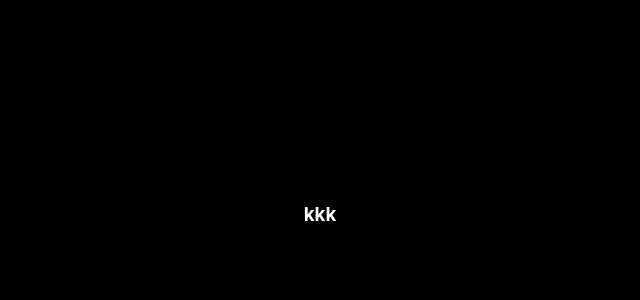
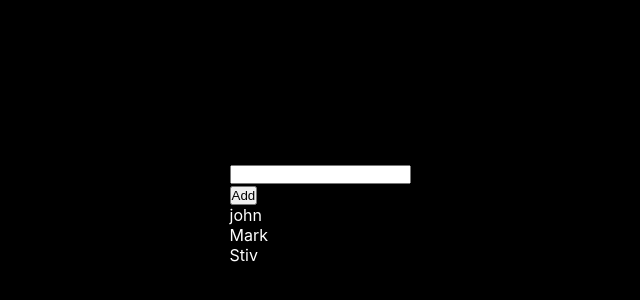
Before and after one commit to brown2882/adminPanel_exam, a React (Create React App) app: page /adminPanel in a window 1280 px wide. Shown: the part 186-486 px from the top of the page, without its empty margins (320-960 px from the left). Built offline with nearby package versions, Linux system fonts and the light colour scheme.

Commit message:
my commit redax

```diff
--- a/package.json
+++ b/package.json
@@ -9,9 +9,11 @@
     "react": "^18.2.0",
     "react-dom": "^18.2.0",
     "react-hook-form": "^7.45.4",
+    "react-redux": "^8.1.2",
     "react-router": "^6.15.0",
     "react-router-dom": "^6.15.0",
     "react-scripts": "5.0.1",
+    "redux": "^4.2.1",
     "sass": "^1.66.1",
     "web-vitals": "^2.1.4"
   },
--- a/src/assets/style/load.scss
+++ b/src/assets/style/load.scss
@@ -2,6 +2,14 @@
   margin: 0;
   padding: 0;
   //font-family: montserrat;
+}
+body{
+  display: flex;
+  justify-content: center;
+  align-items: center;
+  min-height: 100vh;
+  background: black;
+  color:white;
 }
 .center{
   display: flex;
@@ -59,14 +67,7 @@ span{
 
 }
 
-body{
-  display: flex;
-  justify-content: center;
-  align-items: center;
-  min-height: 100vh;
-  background: black;
-  color:white;
-}
+
 .box{
   position: relative;
   width: 380px;
--- /dev/null
+++ b/src/component/customInput.js
@@ -0,0 +1,8 @@
+
+
+
+export const CustomInput = ( { onChange, value }) => {
+    return(
+        <input type='text' onChange={onChange} value={value}/>
+    )
+}
--- a/src/index.js
+++ b/src/index.js
@@ -4,12 +4,16 @@ import './index.css';
 import App from './App';
 import reportWebVitals from './reportWebVitals';
 import {BrowserRouter} from "react-router-dom";
+import {Provider} from "react-redux";
+import {store} from "./store/store";
 
 const root = ReactDOM.createRoot(document.getElementById('root'));
 root.render(
   <React.StrictMode>
       <BrowserRouter>
-          <App />
+          <Provider store={store}>
+              <App />
+          </Provider>
       </BrowserRouter>
   </React.StrictMode>
 );
--- a/src/pages/adminPanel.js
+++ b/src/pages/adminPanel.js
@@ -1,10 +1,56 @@
-
+import '../assets/style/styles.scss'
+import {useEffect, useState} from "react";
+import {useDispatch, useSelector} from "react-redux";
+import {addTodo, deleteTodo, getTodo} from "../store/todo/todo.action";
+import {CustomInput} from "../component/customInput";
 
 
 export const AdminPanel = () => {
+    const [newValue, setNewValue] = useState()
+    const dispatch = useDispatch()
+
+    const { todo } = useSelector( store => ({
+        todo: store.todoReducer.todo
+    }))
+
+    const handleChange = (e) => {
+        setNewValue(e.target.value)
+    }
+
+    const handleCreate = () => {
+        setNewValue('')
+        dispatch(addTodo([...todo, {firstName:newValue, id: todo?.length + 1}]))
+    }
+
+    useEffect(() => {
+        dispatch(getTodo([
+            {firstName: 'john', lastName: 'Brown', id: 1},
+            {firstName: 'Mark', lastName: 'Cukenberg', id: 2},
+            {firstName: 'Stiv', lastName: 'Brown', id: 3}
+        ]))
+    }, []);
+
+    const clickRedax = () => {
+        dispatch(deleteTodo())
+    }
+
+
     return(
         <>
-            <h3>kkk</h3>
+            <div>
+            <CustomInput
+                value={newValue}
+                onChange={(e) => handleChange(e)}
+            />
+                <p>{newValue}</p>
+
+                <button onChange={handleCreate}>Add</button>
+                {todo?.map((i, j) => (
+                    <div key={j}>
+                        <p>{i?.firstName}</p>
+                    </div>
+                ))}
+            </div>
         </>
     )
 }
--- a/src/pages/signUp.js
+++ b/src/pages/signUp.js
@@ -7,9 +7,7 @@ export const SignUp = () => {
         const navigate = useNavigate()
         const {register, handleSubmit} = useForm();
 
-        const onsumbit = (data) =>{
-            console.log(data);
-
+        function Onsumbit(data)  {
             navigate('/adminPanel')
         }
 
@@ -31,7 +29,7 @@ export const SignUp = () => {
                     <div className={'links'}>
                         {/*<a href={'#'}>sign up</a>*/}
                     </div>
-                    <button onClick={onsubmit}
+                    <button onClick={Onsumbit}
                             style={{backgroundColor:'green',color:"white", padding:5}}
                             type='sumbit'>Click here!</button>
 
--- /dev/null
+++ b/src/store/reducer.js
@@ -0,0 +1,7 @@
+import {combineReducers} from "redux";
+import {todoReducer} from "./todo/todo.reducer";
+
+export const reducer = combineReducers({
+
+    todoReducer,
+})
--- /dev/null
+++ b/src/store/store.js
@@ -0,0 +1,6 @@
+
+
+import {createStore} from "redux";
+import {reducer} from "./reducer";
+
+export const store = createStore(reducer)
--- /dev/null
+++ b/src/store/todo/todo.action.js
@@ -0,0 +1,22 @@
+import {ADD_TODO, DELETE_TODO, GET_TODO} from './todo.types';
+
+
+export const getTodo = (list) => {
+    return{
+        type:GET_TODO,
+        payload:list
+    }
+}
+
+export const deleteTodo = ( ) => {
+    return{
+        type: DELETE_TODO
+    }
+}
+
+export const addTodo = ( list ) => {
+    return{
+        type:ADD_TODO,
+        payload:list
+    }
+}
--- /dev/null
+++ b/src/store/todo/todo.reducer.js
@@ -0,0 +1,34 @@
+import {ADD_TODO, DELETE_TODO, GET_TODO} from "./todo.types";
+
+const initialState = {
+    todo: []
+}
+
+
+export const todoReducer = (state = initialState, action) => {
+
+    switch (action.type){
+
+        case GET_TODO:
+            return {
+                ...state,
+                todo: action.payload
+            }
+
+        case DELETE_TODO:
+            return {
+                ...state,
+                todo: []
+            }
+
+        case ADD_TODO:
+            return {
+                ...state,
+                todo: action.payload
+            }
+
+        default:
+            return state
+    }
+
+}
--- /dev/null
+++ b/src/store/todo/todo.types.js
@@ -0,0 +1,5 @@
+export const GET_TODO = 'GET_TODO'
+
+export const DELETE_TODO = 'DELETE_TODO'
+
+export const ADD_TODO = 'ADD_TODO'
```
Also changed, not shown: src/component/custombutton.js (added, +8 -0 lines), 1 other file (tests, documents, lock files or other folders).
